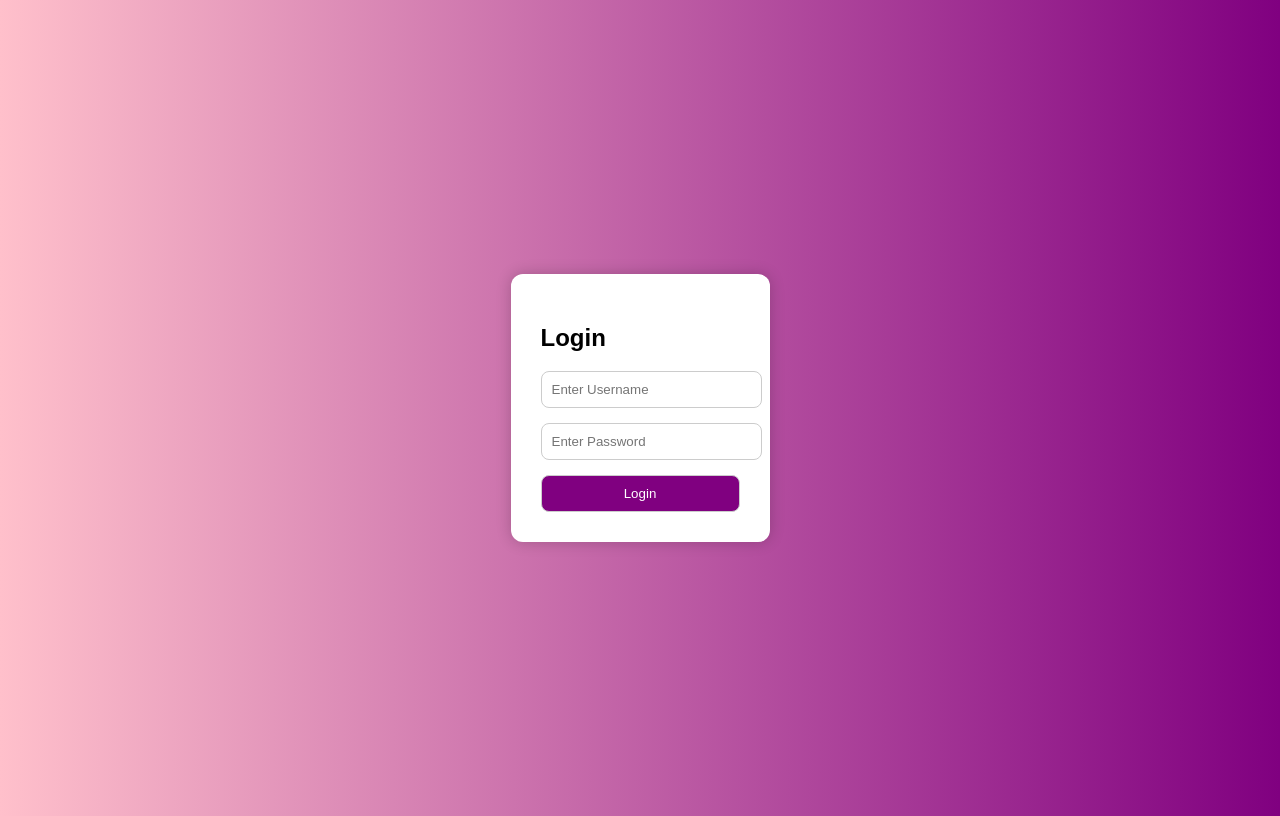
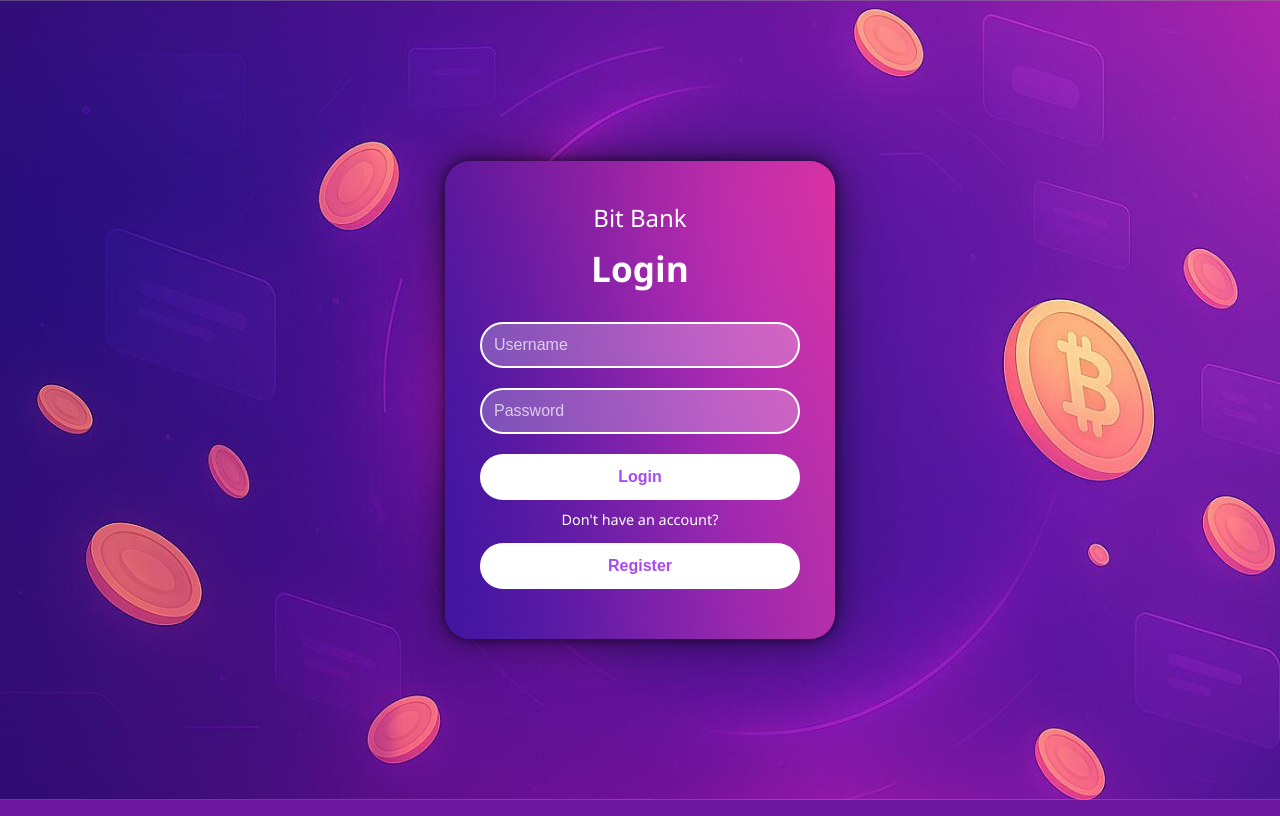
Before and after one commit to Er-Gulrez/Banking-System, a Flask app: page /login in a window 1280 px wide. Run offline with Flask 3, Linux system fonts and the light colour scheme.

Commit message:
Updated Banking System

```diff
--- /dev/null
+++ b/static/CSS/login.css
@@ -0,0 +1,98 @@
+body {
+  margin: 0;
+  padding: 0;
+  font-family: 'Segoe UI', sans-serif;
+  background: url('../images/ChatGPT Image Jul 8, 2025, 08_56_29 PM(1)(1).png') no-repeat center center/cover;
+  height: 100vh;
+  display: flex;
+  justify-content: center;
+  align-items: center;
+}
+
+.login-wrapper {
+  display: flex;
+  justify-content: center;
+  align-items: center;
+  width: 100%;
+}
+
+.login-box {
+  background: url('../images/ChatGPT Image Jul 9, 2025, 11_21_35 AM.png') no-repeat center center/cover;
+  backdrop-filter: blur(20px);
+  border-radius: 25px;
+  padding: 40px 35px;
+  width: 320px;
+  box-shadow: 0 0 20px rgba(255, 0, 153, 0.2);
+  text-align: center;
+  color: white;
+  box-shadow:
+  0 0 10px rgba(0, 0, 0, 0.6),
+  0 0 30px rgba(0, 0, 0, 0.4),
+  0 0 60px rgba(0, 0, 0, 0.3);
+}
+
+.login-box h2 {
+  margin: 0;
+  font-size: 1.5rem;
+  font-weight: normal;
+  color: #ffffff;
+}
+
+.login-box h1 {
+  font-size: 2.2rem;
+  color: white;
+  margin: 10px 0 30px;
+}
+
+.login-box input {
+  display: block;
+  width: 100%;
+  padding: 12px;
+  margin-bottom: 20px;
+  border: none;
+  border-radius: 25px;
+  background: rgba(255, 255, 255, 0.25);  /* 25% white - less transparent */
+  color: white;
+  font-size: 1rem;
+  outline: none;
+  border: 2px solid white;
+  box-sizing: border-box;  /* This is the key to match width including padding */
+}
+
+.login-box input::placeholder {
+  color: rgba(255, 255, 255, 0.7);
+}
+
+.login-box button,
+.login-box .register-btn {
+  width: 100%;
+  display: block;
+  margin: 10px auto;
+  padding: 12px;
+  border: 2px solid white;
+  border-radius: 25px;
+  background: white;
+  color: #a64bf4;
+  font-weight: bold;
+  font-size: 1rem;
+  cursor: pointer;
+  transition: 0.3s ease;
+  text-align: center;
+}
+
+.login-box button:hover,
+.login-box .register-btn:hover {
+  background: transparent;
+  border: 2px solid white;
+  color: white;
+}
+
+.login-box p {
+  margin-top: 10px;
+  font-size: 0.9rem;
+  color: #fff;
+}
+
+.login-box a {
+  display: none;
+}
--- a/templates/login.html
+++ b/templates/login.html
@@ -1,51 +1,26 @@
 <!DOCTYPE html>
-<html>
+<html lang="en">
 <head>
-    <title>Login - My Bank</title>
-    <style>
-        body {
-            background: linear-gradient(to right, pink, purple);
-            font-family: Arial, sans-serif;
-            display: flex;
-            justify-content: center;
-            align-items: center;
-            height: 100vh;
-        }
-        .login-box {
-            background-color: #fff;
-            padding: 30px;
-            border-radius: 12px;
-            box-shadow: 0px 0px 15px rgba(0,0,0,0.2);
-        }
-        .login-box input, .login-box button {
-            display: block;
-            width: 100%;
-            padding: 10px;
-            margin-top: 15px;
-            border-radius: 8px;
-            border: 1px solid #ccc;
-        }
-        .login-box button {
-            background-color: purple;
-            color: white;
-            cursor: pointer;
-        }
-        .login-box button:hover {
-            background-color: #d600d6;
-        }
-    </style>
+  <meta charset="UTF-8" />
+  <meta name="viewport" content="width=device-width, initial-scale=1.0" />
+  <title>Bit Bank Login</title>
+  <link rel="stylesheet" href="{{ url_for('static', filename='CSS/login.css') }}">
 </head>
 <body>
+  <div class="login-wrapper">
     <div class="login-box">
-        <h2>Login</h2>
-        <form method="POST" action="/login">
-            <input type="text" name="username" placeholder="Enter Username" required>
-            <input type="password" name="password" placeholder="Enter Password" required>
-            <button type="submit">Login</button>
-        </form>
-        {% if error %}
-            <p style="color:red; margin-top:10px;">{{ error }}</p>
-        {% endif %}
+      <h2>Bit Bank</h2>
+      <h1>Login</h1>
+      <form method="POST" action="/login">
+        <input type="text" name="username" placeholder="Username" required />
+        <input type="password" name="password" placeholder="Password" required />
+        <button type="submit">Login</button>
+      </form>
+      <p>Don't have an account?</p>
+      <form action="/register">
+        <button type="submit" class="register-btn">Register</button>
+      </form>
     </div>
+  </div>
 </body>
 </html>
```
Also changed, not shown: static/Images/ChatGPT Image Jul 8, 2025, 08_56_29 PM(1)(1).png (added), static/Images/ChatGPT Image Jul 9, 2025, 11_21_35 AM.png (added).
